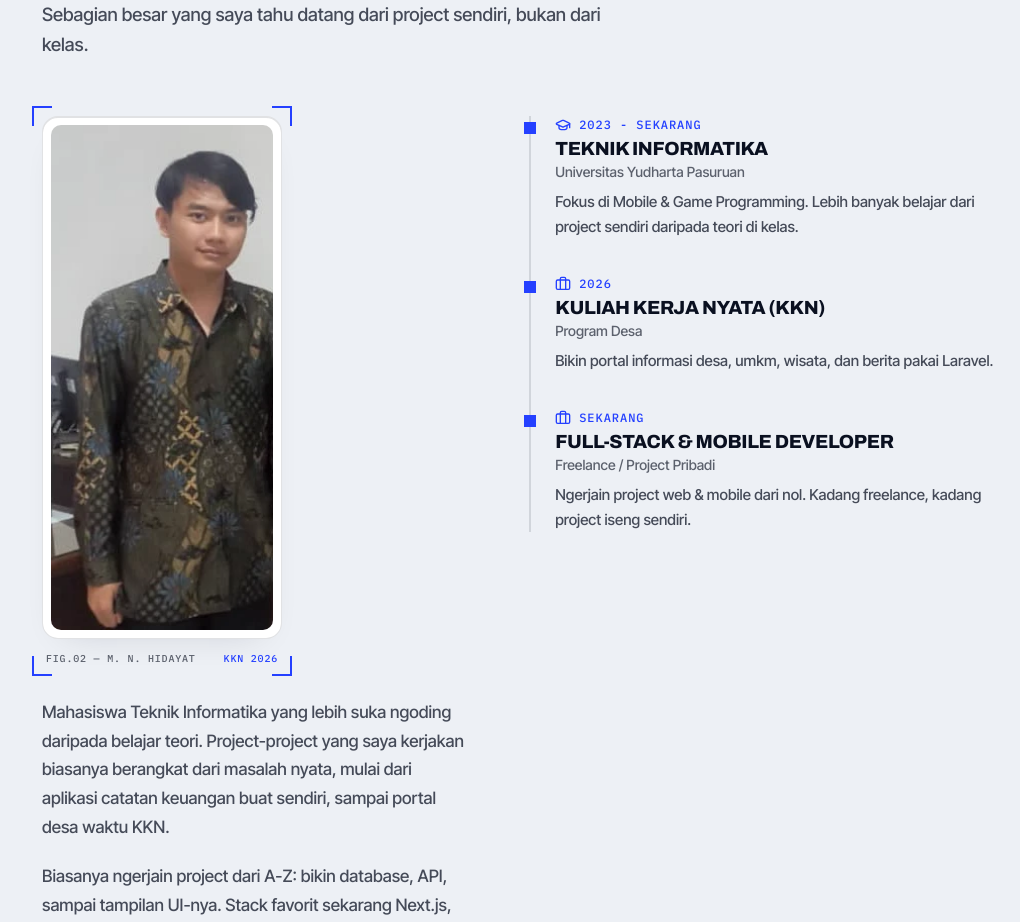
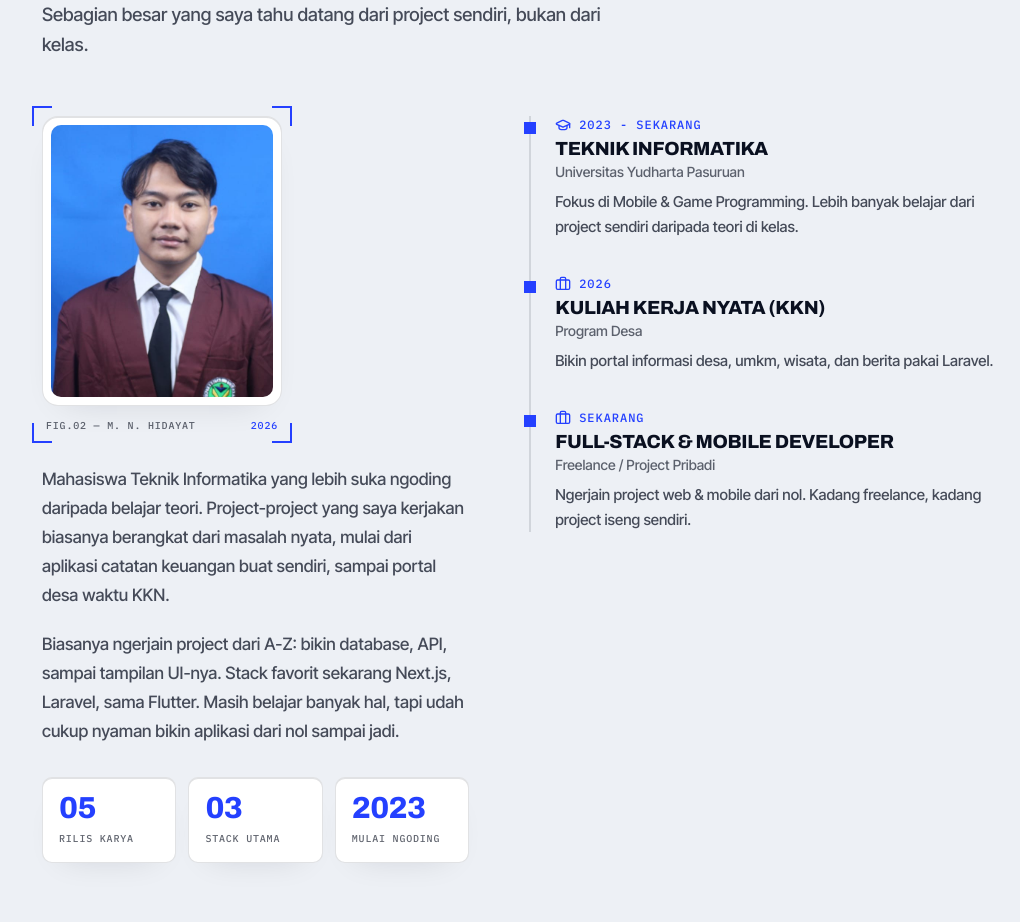
Before and after one commit to hidayat-0429/portofolio, a Next.js app: page / in a window 1280 px wide. Shown: the part 1180-2102 px from the top of the page, without its empty margins (22-1042 px from the left). Built offline with nearby package versions, Linux system fonts and the light colour scheme.

Commit message:
style: potret Tentang pakai foto jas sesuai permintaan

```diff
--- a/app/portfolio-client.tsx
+++ b/app/portfolio-client.tsx
@@ -807,16 +807,16 @@ export default function PortfolioClient() {
                 <span aria-hidden className="absolute -bottom-2.5 -right-2.5 w-5 h-5 border-b-2 border-r-2 border-accent" />
                 <div className="rounded-kartu bg-raised p-2 border border-line panel">
                   <Image
-                    src="/foto-kkn.webp"
-                    alt="Mukhammad Nur Hidayat saat KKN 2026"
-                    width={220}
-                    height={500}
+                    src="/profile.jpg"
+                    alt="Foto Mukhammad Nur Hidayat"
+                    width={384}
+                    height={471}
                     className="w-full rounded-kartu-sm"
                   />
                 </div>
                 <div className="mt-3 flex items-center justify-between px-1 font-meta text-[10px] text-ink-3">
                   <span>Fig.02 — M. N. Hidayat</span>
-                  <span className="text-accent">KKN 2026</span>
+                  <span className="text-accent">2026</span>
                 </div>
               </div>
 
```
